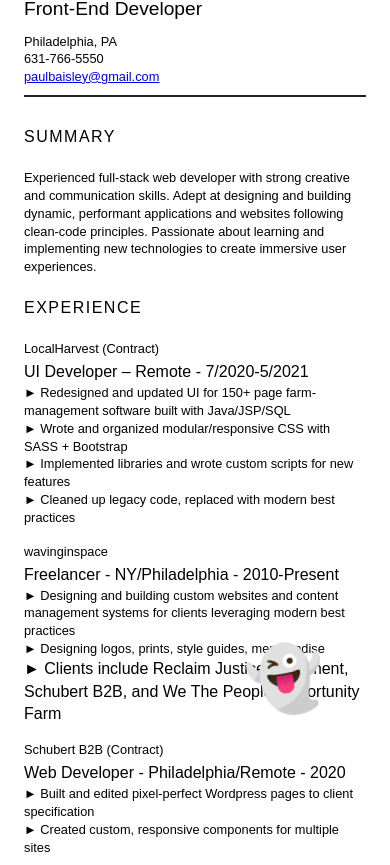
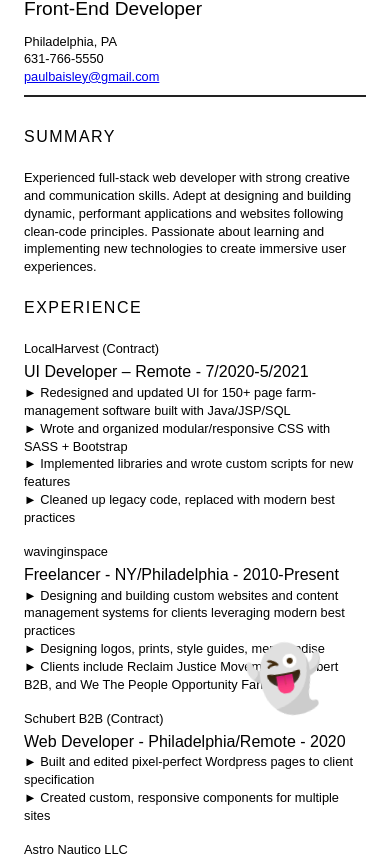
Before and after one commit to wavinginspace/portfolio, a website built with Parcel: page resume.html in a window 390 px wide. Shown: the part 186-1051 px from the top of the page. Built offline with nearby package versions, Linux system fonts and the light colour scheme.

Commit message:
mobile p tag fix

```diff
--- a/resume.html
+++ b/resume.html
@@ -11,7 +11,7 @@
   <link rel="icon" type="image/png" href="./images/icons/logo1.png" />
   <script src="https://code.jquery.com/jquery-3.4.1.min.js"
     integrity="sha256-CSXorXvZcTkaix6Yvo6HppcZGetbYMGWSFlBw8HfCJo=" crossorigin="anonymous" defer></script>
-    <script src="/scripts/ghost.js" defer></script>
+  <script src="/scripts/ghost.js" defer></script>
 </head>
 
 <body class="resume-body">
@@ -140,7 +140,7 @@
             <p class="resume-paragraph">
               ► Designing logos, prints, style guides, merchandise
             </p>
-            <p>
+            <p class="resume-paragraph">
               ► Clients include Reclaim Justice Movement, Schubert B2B, and We The People Opportunity Farm
             </p>
           </div>
```
